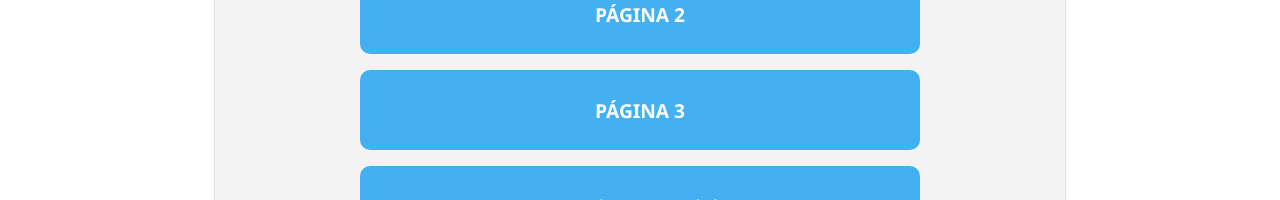
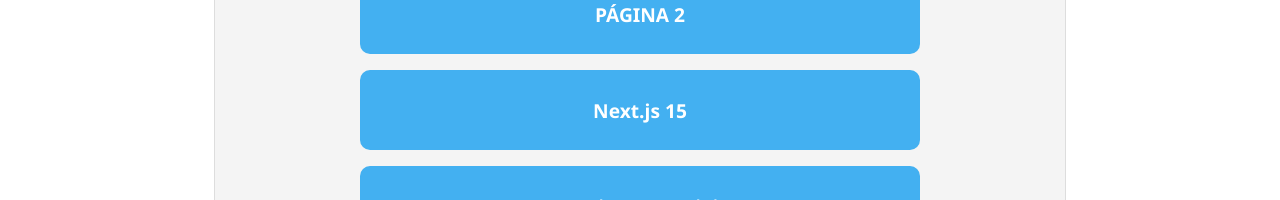
Before and after one commit to turco-vic/FrontEnd-Mini.Wiki.Tech, a Next.js app: page /home in a window 1280 px wide. Shown: the part 605-805 px from the top of the page. Built offline with nearby package versions, Linux system fonts and the light colour scheme.

Commit message:
Add Next.js 15 to Home

```diff
--- a/src/app/home/page.jsx
+++ b/src/app/home/page.jsx
@@ -18,7 +18,7 @@
 
         <Button text="PÁGINA 1" href="/pag1" />
         <Button text="PÁGINA 2" href="/pag2" />
-        <Button text="PÁGINA 3" href="/pag3" />
+        <Button text="Next.js 15" href="/NextJs15" />
         <Button text="Arquivos Especiais" href="/Arquivos_especiais" />
       </div>
     </div>
```
